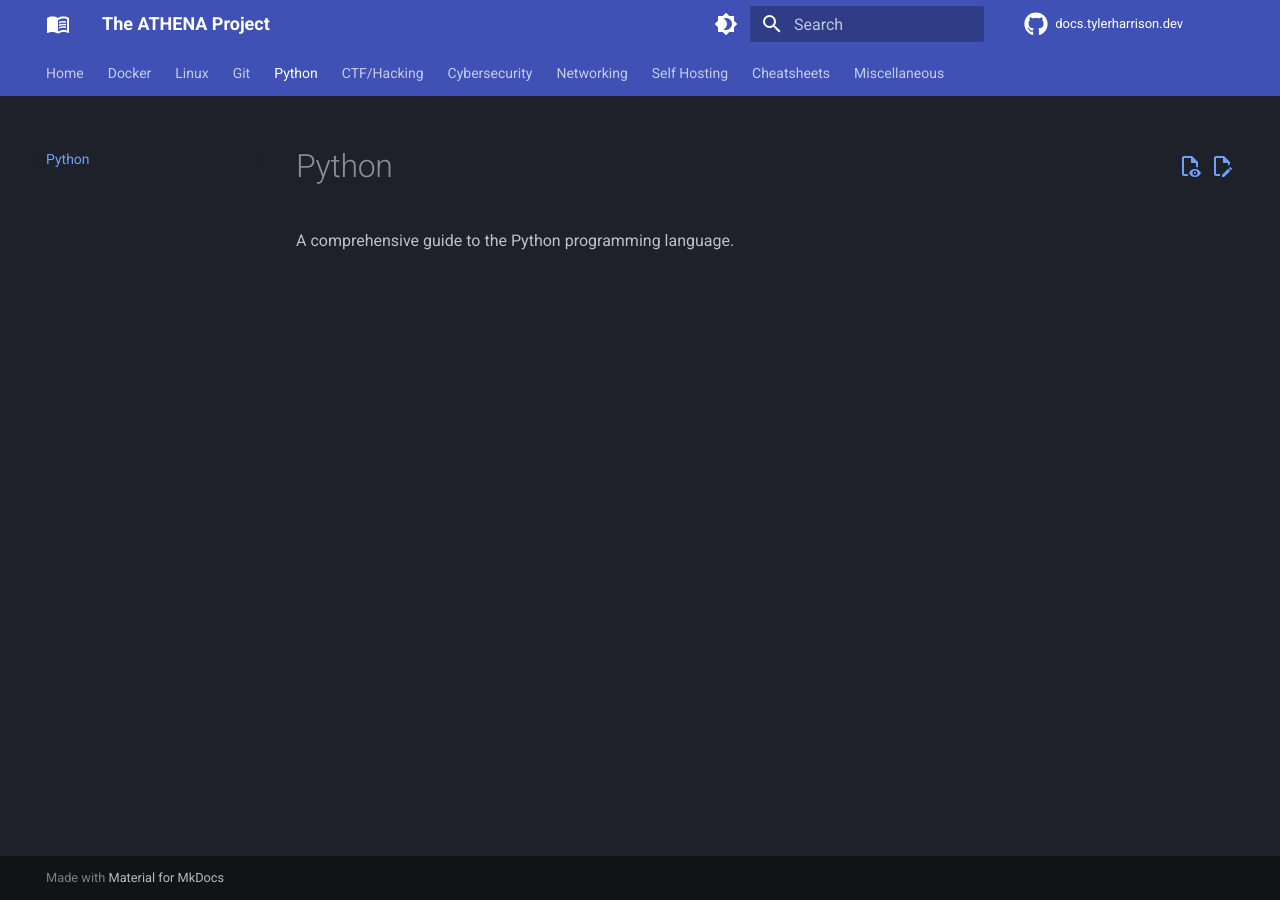
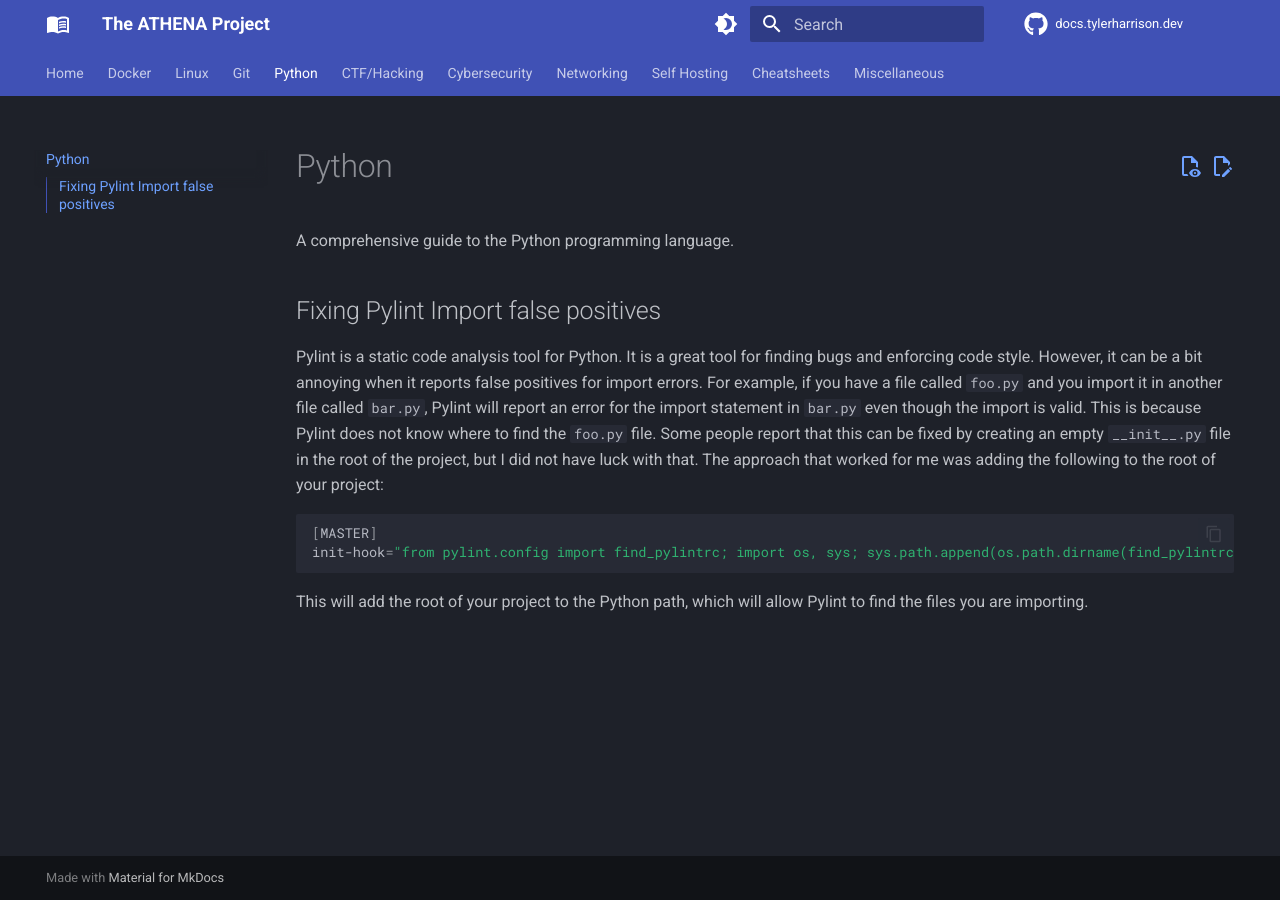
Before and after one commit to williamhatcher/docs.tylerharrison.dev, an MkDocs documentation site: the page built from docs/python.md, in a window 1280 px wide. Built offline with MkDocs 1.6.1 and Material for MkDocs 9.7.7, drawn with Linux system fonts in a browser that asks for light colours; comment, search, counter and statistics services are not loaded.

Commit message:
Add pylint fix
Signed-off-by: tyleraharrison <tyleraharrison@gmail.com>

````diff
--- a/docs/python.md
+++ b/docs/python.md
@@ -1,3 +1,14 @@
 # Python
 
 A comprehensive guide to the Python programming language.
+
+## Fixing Pylint Import false positives
+
+Pylint is a static code analysis tool for Python. It is a great tool for finding bugs and enforcing code style. However, it can be a bit annoying when it reports false positives for import errors. For example, if you have a file called `foo.py` and you import it in another file called `bar.py`, Pylint will report an error for the import statement in `bar.py` even though the import is valid. This is because Pylint does not know where to find the `foo.py` file. Some people report that this can be fixed by creating an empty `__init__.py` file in the root of the project, but I did not have luck with that. The approach that worked for me was adding the following to the root of your project:
+
+```bash
+[MASTER]
+init-hook="from pylint.config import find_pylintrc; import os, sys; sys.path.append(os.path.dirname(find_pylintrc()))"
+```
+
+This will add the root of your project to the Python path, which will allow Pylint to find the files you are importing.
````
